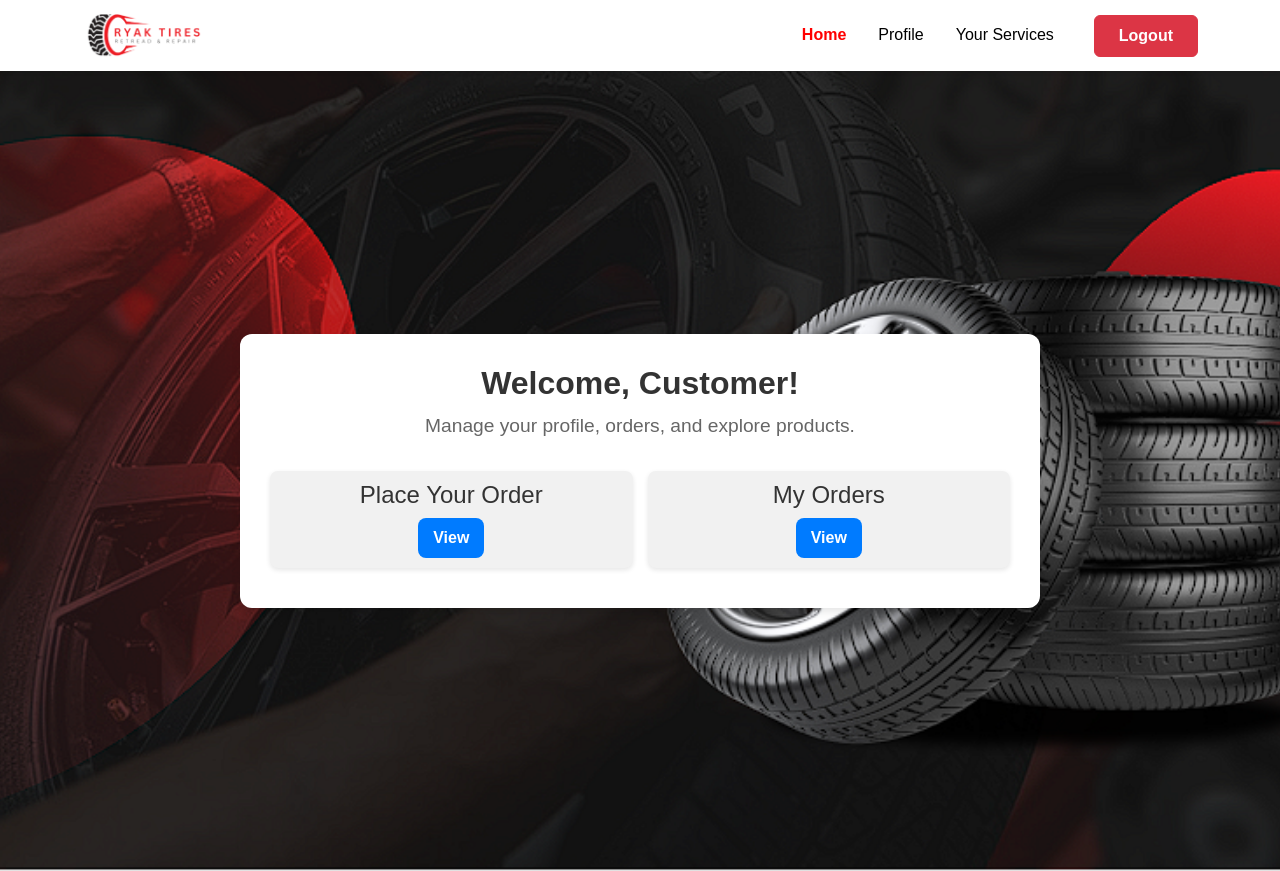
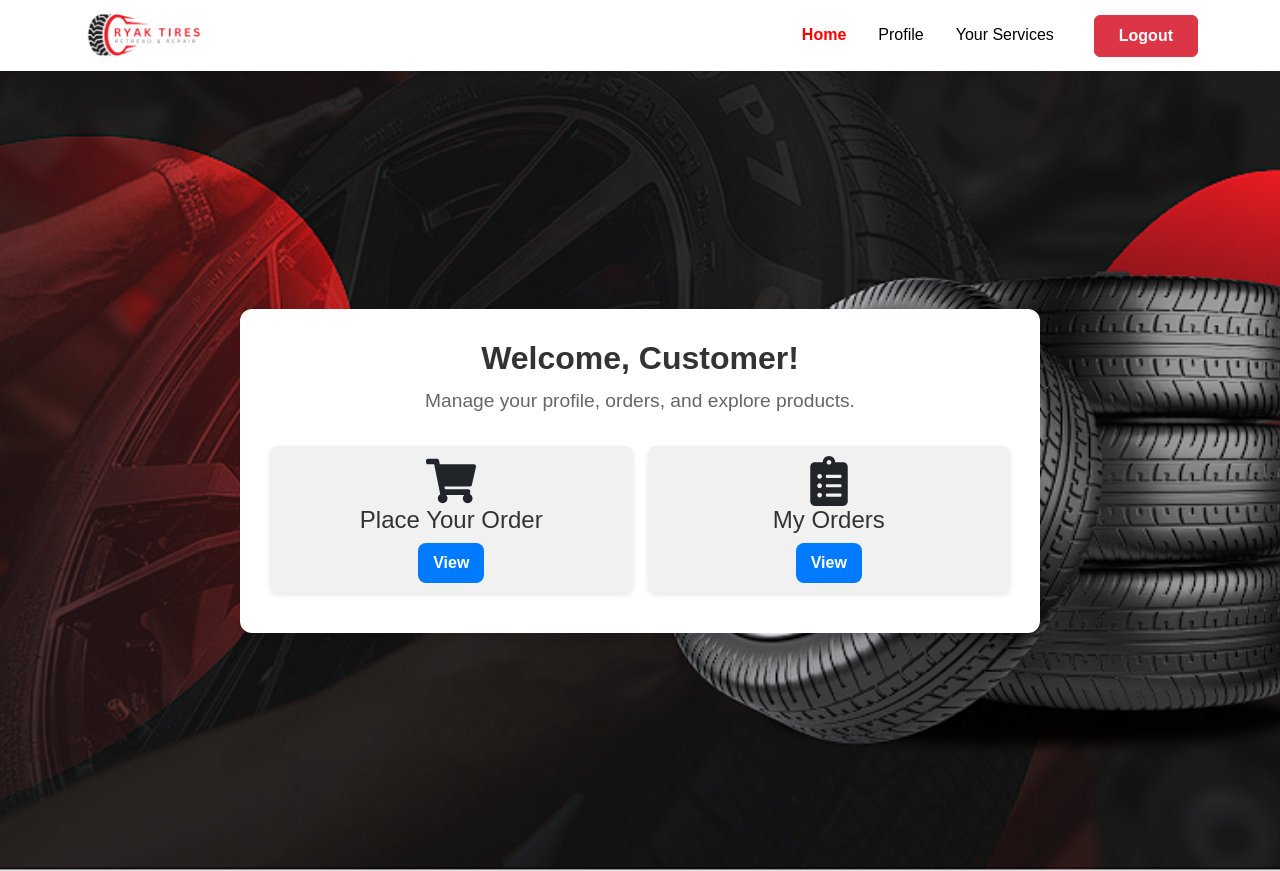
Before and after one commit to Hasindu071/tyre-repair-and-retreding-management-system, a React (Create React App) app in the folder frontend/: page /CustomerDashboard in a window 1280 px wide. Built offline with nearby package versions, Linux system fonts and the light colour scheme.

Commit message:
customer dashboard update

```diff
--- a/frontend/src/components/CustomerDashboard.js
+++ b/frontend/src/components/CustomerDashboard.js
@@ -1,7 +1,8 @@
 import React from "react";
 import { useNavigate } from "react-router-dom";
-import NewNavbar from "../components/Navbars/CustomerRegiNavBar"; // Assuming you have a Navbar component
-import "../styles/CustomerDashboard.css"; // Import the CSS file
+import NewNavbar from "../components/Navbars/CustomerRegiNavBar"; // Navbar component
+import { FaShoppingCart, FaClipboardList } from "react-icons/fa"; // Importing icons
+import "../styles/CustomerDashboard.css"; // Import CSS file
 
 const CustomerDashboard = () => {
     const navigate = useNavigate();
@@ -10,7 +11,7 @@ const CustomerDashboard = () => {
         navigate("/service"); // Redirect to ChooseService page
     };
 
-    const MyOrders = () => {
+    const handleMyOrders = () => {
         navigate("/MyOrders"); // Redirect to MyOrders page
     };
 
@@ -25,14 +26,22 @@ const CustomerDashboard = () => {
                     </p>
 
                     <div className="customer-dashboard-grid">
+                        {/* Place Order Section */}
                         <div className="dashboard-item">
+                            <FaShoppingCart size={50} className="dashboard-icon" />
                             <h3>Place Your Order</h3>
-                            <button className="dashboard-button" onClick={handlePlaceOrder}>View</button>
+                            <button className="dashboard-button" onClick={handlePlaceOrder}>
+                                View
+                            </button>
                         </div>
 
+                        {/* My Orders Section */}
                         <div className="dashboard-item">
+                            <FaClipboardList size={50} className="dashboard-icon" />
                             <h3>My Orders</h3>
-                            <button className="dashboard-button" onClick={MyOrders}>View</button>
+                            <button className="dashboard-button" onClick={handleMyOrders}>
+                                View
+                            </button>
                         </div>
                     </div>
                 </div>
```
